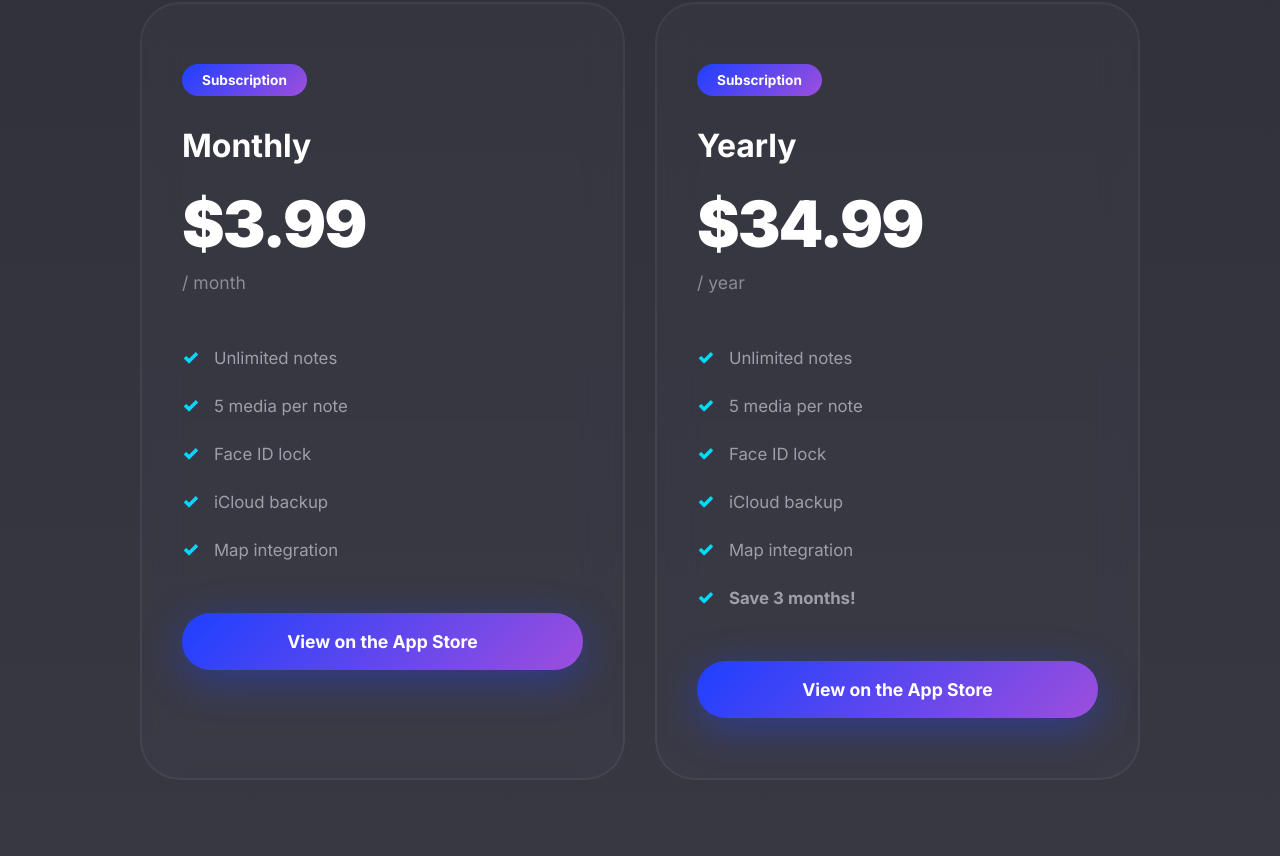
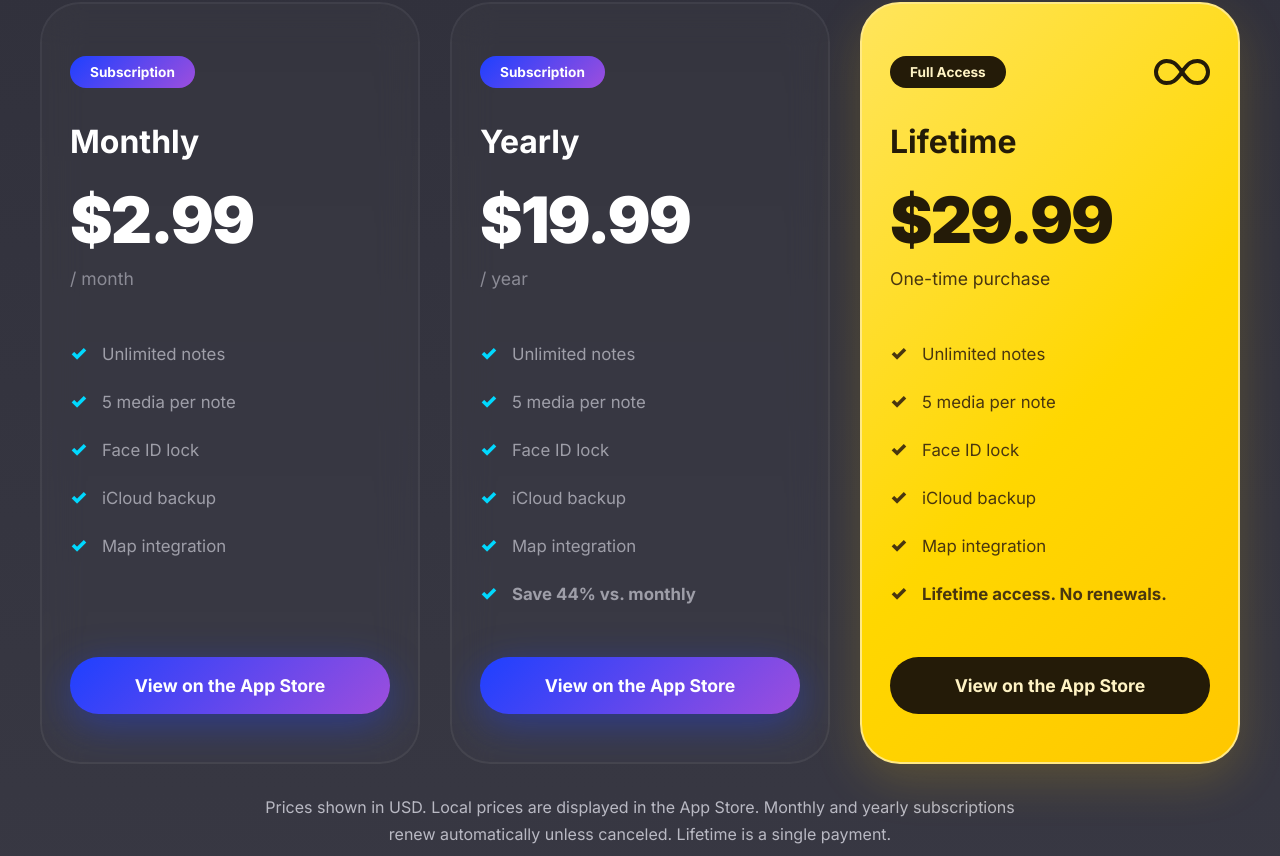
Before and after one commit to becogit/eidica, a plain HTML site: page main.html in a window 1280 px wide. Shown: the part 3124-3980 px from the top of the page. Drawn offline with Linux system fonts and the light colour scheme.

Commit message:
Update plan prices and add gold Lifetime card

```diff
--- a/main.html
+++ b/main.html
@@ -532,10 +532,10 @@
         }
 
         .pricing-grid {
-            max-width: 1000px;
+            max-width: 1200px;
             margin: 80px auto 0;
             display: grid;
-            grid-template-columns: repeat(auto-fit, minmax(320px, 1fr));
+            grid-template-columns: repeat(auto-fit, minmax(min(100%, 280px), 1fr));
             gap: 30px;
         }
 
@@ -544,7 +544,9 @@
             backdrop-filter: blur(20px);
             border: 2px solid rgba(255, 255, 255, 0.05);
             border-radius: 40px;
-            padding: 60px 40px;
+            padding: 48px 28px;
+            display: flex;
+            flex-direction: column;
             position: relative;
             overflow: hidden;
             transition: all 0.4s ease;
@@ -557,6 +559,83 @@
             background: linear-gradient(135deg, rgba(30, 64, 255, 0.1), rgba(157, 78, 221, 0.1));
             opacity: 0;
             transition: opacity 0.4s ease;
+        }
+
+        .pricing-card > * {
+            position: relative;
+        }
+
+        .pricing-card::before {
+            pointer-events: none;
+        }
+
+        .pricing-card-header {
+            display: flex;
+            align-items: center;
+            justify-content: space-between;
+            gap: 12px;
+            min-height: 40px;
+            margin-bottom: 30px;
+        }
+
+        .pricing-card-header .pricing-badge {
+            margin-bottom: 0;
+        }
+
+        .lifetime-art {
+            width: 56px;
+            height: 32px;
+            flex-shrink: 0;
+        }
+
+        .pricing-card .btn-primary {
+            display: block;
+            width: 100%;
+            max-width: none;
+            margin-top: auto;
+            padding: 18px 20px;
+            text-align: center;
+        }
+
+        .pricing-note {
+            max-width: 800px;
+            margin: 30px auto 0;
+            color: rgba(200, 200, 210, 0.9);
+            text-align: center;
+            line-height: 1.7;
+        }
+
+        .pricing-card--lifetime {
+            background: linear-gradient(135deg, #ffe55c, #ffd700 55%, #ffc700);
+            border-color: #ffe985;
+            color: #241b08;
+            box-shadow: 0 16px 48px rgba(255, 199, 0, 0.18);
+        }
+
+        .pricing-card--lifetime::before {
+            background: linear-gradient(135deg, rgba(255, 255, 255, 0.2), transparent);
+        }
+
+        .pricing-card.pricing-card--lifetime:hover {
+            border-color: #fff0a8;
+            box-shadow: 0 30px 80px rgba(255, 199, 0, 0.3);
+        }
+
+        .pricing-card--lifetime .pricing-badge,
+        .pricing-card--lifetime .btn-primary {
+            background: #241b08;
+            color: #fff3c4;
+            box-shadow: none;
+        }
+
+        .pricing-card--lifetime .btn-primary::before {
+            background: #49360f;
+        }
+
+        .pricing-card--lifetime .pricing-period,
+        .pricing-card--lifetime .pricing-features li,
+        .pricing-card--lifetime .pricing-features li::before {
+            color: #49360f;
         }
 
         .pricing-card:hover {
@@ -879,9 +958,11 @@
         </div>
         <div class="pricing-grid">
             <div class="pricing-card">
-                <span class="pricing-badge">Subscription</span>
+                <div class="pricing-card-header">
+                    <span class="pricing-badge">Subscription</span>
+                </div>
                 <h3>Monthly</h3>
-                <div class="pricing-price">$3.99</div>
+                <div class="pricing-price">$2.99</div>
                 <div class="pricing-period">/ month</div>
                 <ul class="pricing-features">
                     <li>Unlimited notes</li>
@@ -890,12 +971,14 @@
                     <li>iCloud backup</li>
                     <li>Map integration</li>
                 </ul>
-                <a href="https://apps.apple.com/app/id6754018702" class="btn-primary" style="width: 100%; text-align: center; display: block;"><span>View on the App Store</span></a>
+                <a href="https://apps.apple.com/app/id6754018702" class="btn-primary"><span>View on the App Store</span></a>
             </div>
             <div class="pricing-card">
-                <span class="pricing-badge">Subscription</span>
+                <div class="pricing-card-header">
+                    <span class="pricing-badge">Subscription</span>
+                </div>
                 <h3>Yearly</h3>
-                <div class="pricing-price">$34.99</div>
+                <div class="pricing-price">$19.99</div>
                 <div class="pricing-period">/ year</div>
                 <ul class="pricing-features">
                     <li>Unlimited notes</li>
@@ -903,11 +986,30 @@
                     <li>Face ID lock</li>
                     <li>iCloud backup</li>
                     <li>Map integration</li>
-                    <li><strong>Save 3 months!</strong></li>
+                    <li><strong>Save 44% vs. monthly</strong></li>
                 </ul>
-                <a href="https://apps.apple.com/app/id6754018702" class="btn-primary" style="width: 100%; text-align: center; display: block;"><span>View on the App Store</span></a>
+                <a href="https://apps.apple.com/app/id6754018702" class="btn-primary"><span>View on the App Store</span></a>
+            </div>
+            <div class="pricing-card pricing-card--lifetime">
+                <div class="pricing-card-header">
+                    <span class="pricing-badge">Full Access</span>
+                    <img class="lifetime-art" src="lifetime.svg" alt="" width="56" height="32" loading="lazy">
+                </div>
+                <h3>Lifetime</h3>
+                <div class="pricing-price">$29.99</div>
+                <div class="pricing-period">One-time purchase</div>
+                <ul class="pricing-features">
+                    <li>Unlimited notes</li>
+                    <li>5 media per note</li>
+                    <li>Face ID lock</li>
+                    <li>iCloud backup</li>
+                    <li>Map integration</li>
+                    <li><strong>Lifetime access. No renewals.</strong></li>
+                </ul>
+                <a href="https://apps.apple.com/app/id6754018702" class="btn-primary"><span>View on the App Store</span></a>
             </div>
         </div>
+        <p class="pricing-note">Prices shown in USD. Local prices are displayed in the App Store. Monthly and yearly subscriptions renew automatically unless canceled. Lifetime is a single payment.</p>
     </section>
 
     <footer>
```
Also changed, not shown: lifetime.svg (added).
